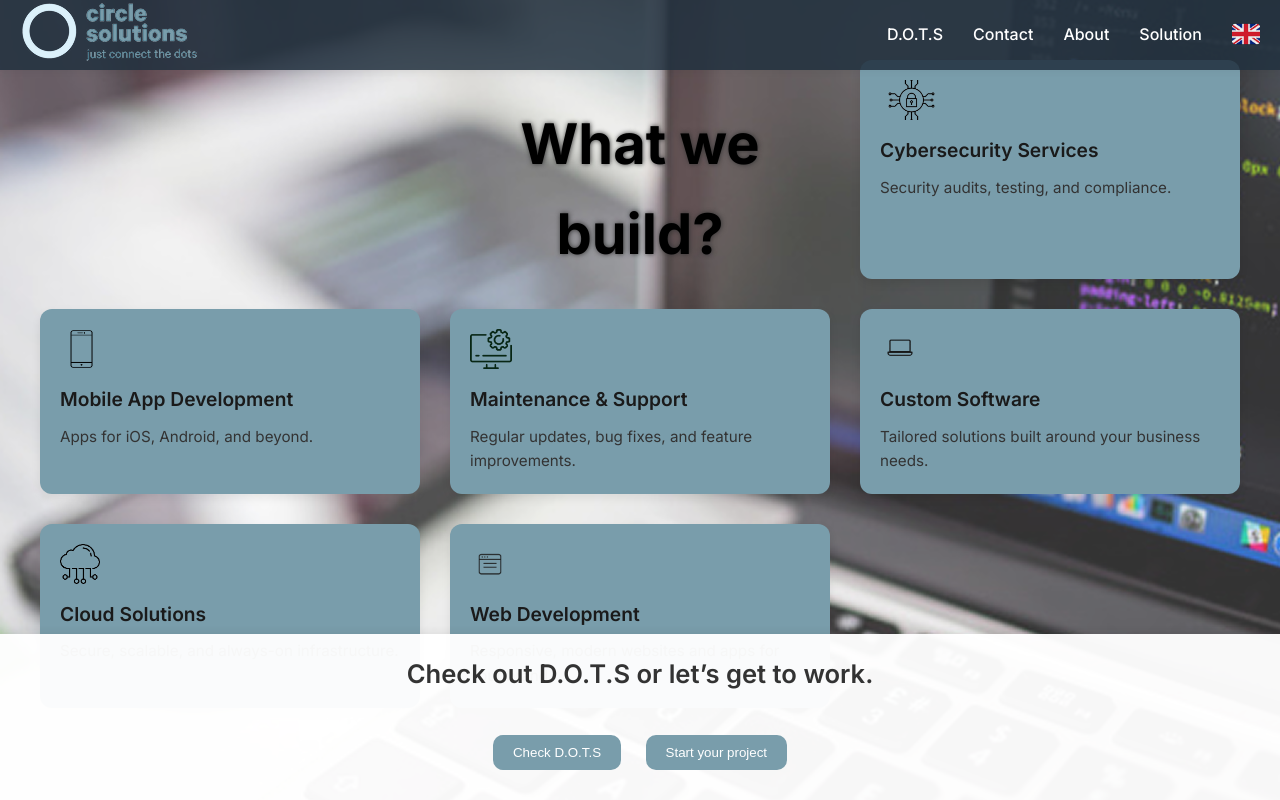
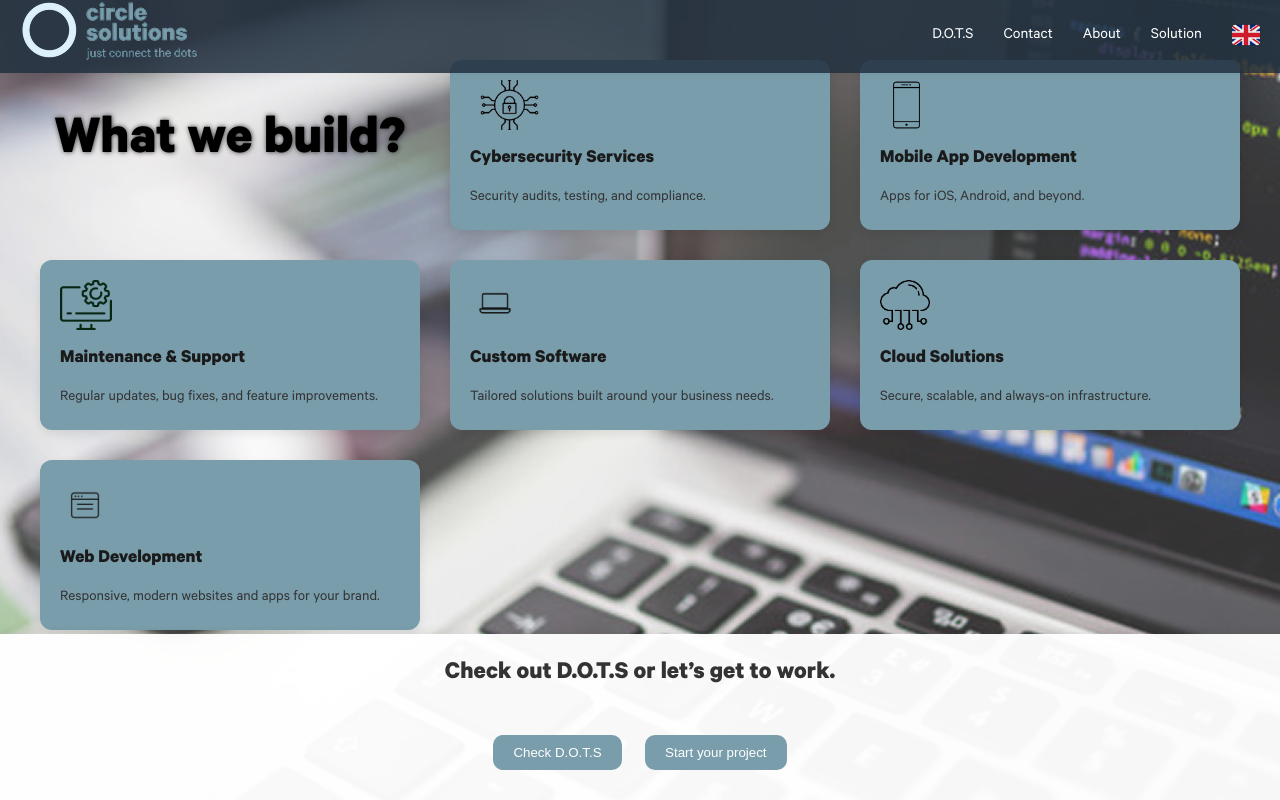
Before and after one commit to KlaudiaZagiel/CircleSolutions, a PHP site: page /html/whatwebuild.html in a window 1280 px wide. Run offline with PHP 8.4, Linux system fonts and the light colour scheme.

Commit message:
changed the font of the page to calibre and moved the what we build to proper location

```diff
--- a/css/whatwebuild.css
+++ b/css/whatwebuild.css
@@ -4,8 +4,29 @@
   padding: 0;
   box-sizing: border-box;
 }
+
+@font-face {
+  font-family: 'Calibre';
+  src: url('../fonts/Calibre-Regular.otf') format('opentype');
+  font-weight: 400;
+  font-style: normal;
+}
+
+@font-face {
+  font-family: 'Calibre';
+  src: url('../fonts/Calibre-Bold.otf') format('opentype');
+  font-weight: 700;
+  font-style: normal;
+}
+
+@font-face {
+  font-family: 'Calibre';
+  src: url('../fonts/Calibre-Light.otf') format('opentype');
+  font-weight: 300;
+  font-style: normal;
+}
 body {
-  font-family: 'Inter', sans-serif;
+  font-family: 'calibre';
   background-color: #f4f7fa;
   color: #333;
   line-height: 1.6;
@@ -99,7 +120,7 @@ h1 {
   transform: translateY(-5px);
 }
 .service-box img {
-  height: 40px;
+  height: 50px;
   margin-bottom: 15px;
 }
 .service-box h3 {
--- a/html/whatwebuild.html
+++ b/html/whatwebuild.html
@@ -9,6 +9,7 @@
 </head>
 <header>
      <div class="backroundimagemaindiv">
+          <h1>What we build?</h1>
         <div class="headerdivmain">
             <a href="../html/mainPage.html"><img src="../images/circleSolutionsLogo.png" alt="logo"></a>
             <div class="headerbuttons">
@@ -22,7 +23,6 @@
 </body>
 </html>
  <body class="services">
-    <h1>What we build?</h1>
     <div class="service-box">
         <img src="../images/lock.png" alt="lock">
       <h3> Cybersecurity Services</h3>
```
